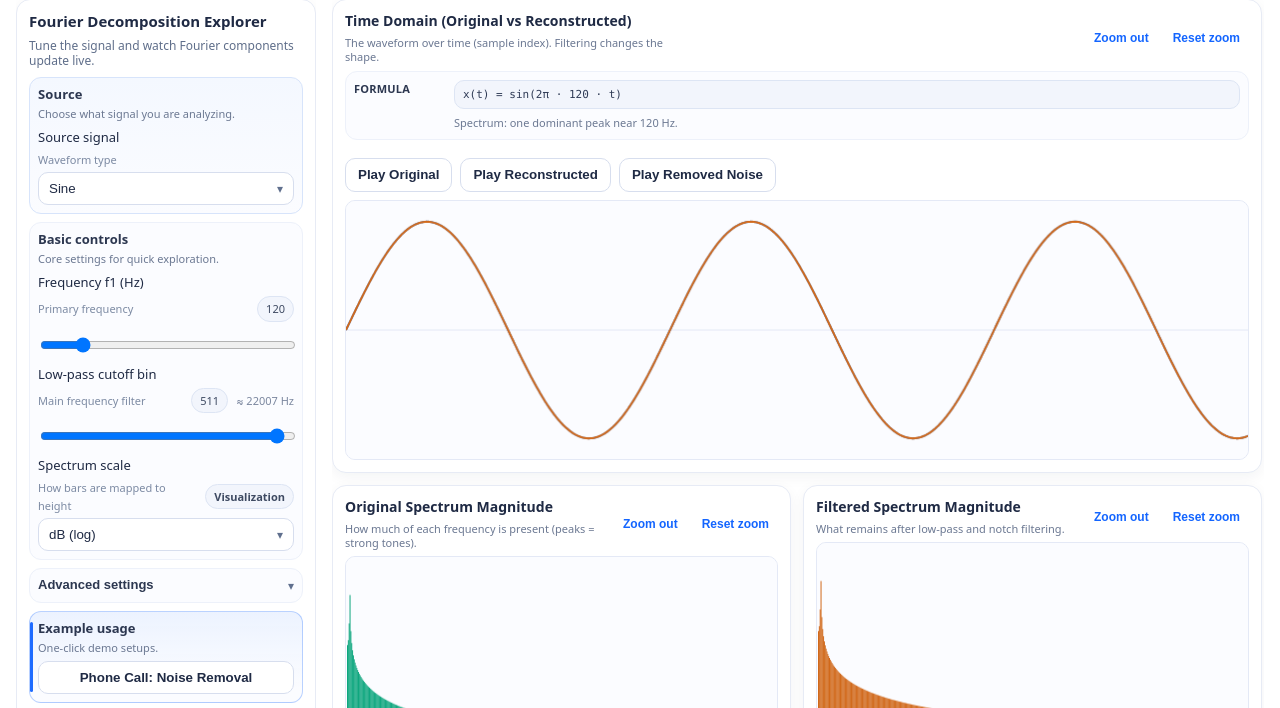
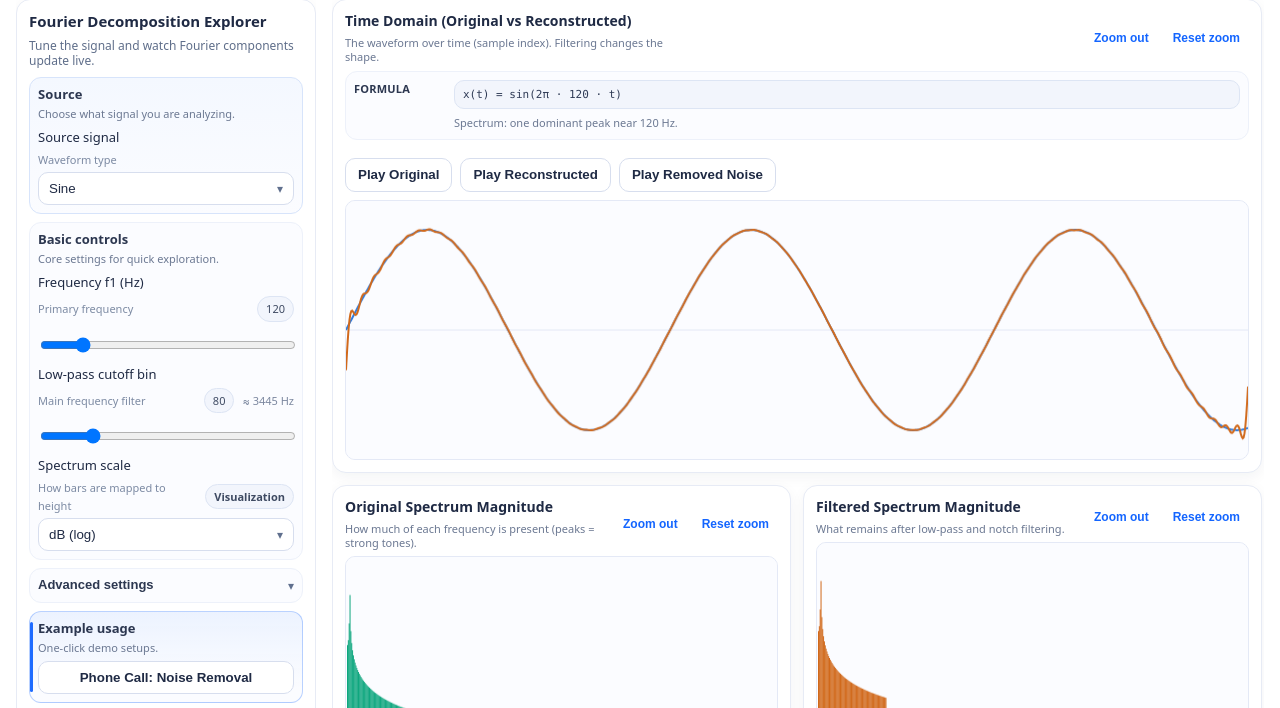
Before and after one commit to MariaHov/learn_fourier-explorer, a website built with Vite: page client/index.html in a window 1280 px wide. Both pictures are taken after a click on the button "Reset All". Shown: the part 59-767 px from the top of the page. Built offline with nearby package versions, Linux system fonts and the light colour scheme.

Commit message:
fix: Reset All restores visible filter defaults

```diff
--- a/client/app.js
+++ b/client/app.js
@@ -4,6 +4,7 @@ const DEFAULT_GAIN = 0.12;
 const MAX_PLAY_GAIN = 2.5;
 const DEFAULT_FADE_SECONDS = 0.015;
 const PHONE_DEMO_CLEAN_URL = '/audio/Cosmo_clean.wav';
+const DEFAULT_LOW_PASS_BIN = 80;
 
 const state = {
   sampleRate: DEFAULT_SAMPLE_RATE,
@@ -14,7 +15,7 @@ const state = {
   harmonics: 9,
   windowType: 'rectangular',
   spectrumScale: 'db',
-  lowPassCutoff: 80,
+  lowPassCutoff: DEFAULT_LOW_PASS_BIN,
   notchEnabled: true,
   notchBin: 60,
   notchWidth: 3,
@@ -1903,9 +1904,10 @@ function resetAll() {
   state.freq2 = 260;
   state.harmonics = 9;
   state.windowType = 'rectangular';
+  state.spectrumScale = 'db';
   state.notchEnabled = false;
   state.notchWidth = 3;
-  state.lowPassCutoff = halfSpectrumMaxBin(state.sampleCount);
+  state.lowPassCutoff = DEFAULT_LOW_PASS_BIN;
   state.notchBin = Math.min(60, state.lowPassCutoff);
 
   els.source.value = state.source;
@@ -1914,6 +1916,7 @@ function resetAll() {
   els.freq2.value = String(state.freq2);
   els.harmonics.value = String(state.harmonics);
   els.windowType.value = state.windowType;
+  if (els.spectrumScale) els.spectrumScale.value = state.spectrumScale;
   els.notchEnabled.checked = state.notchEnabled;
 
   setEditableValueText(els.samplesValue, state.sampleCount, els.samples);
@@ -1922,8 +1925,19 @@ function resetAll() {
   setEditableValueText(els.harmonicsValue, state.harmonics, els.harmonics);
 
   setAdvancedOpen(false);
+  ensurePhoneDemoOption();
   updateSourceControlVisibility();
   updateFilterBounds();
+
+  // Keep custom dropdown trigger labels consistent (no need to rebuild menus until opened).
+  if (els.windowTypeTriggerText) {
+    const opt = els.windowType.options[els.windowType.selectedIndex];
+    els.windowTypeTriggerText.textContent = opt ? opt.textContent : 'Select';
+  }
+  if (els.spectrumScaleTriggerText && els.spectrumScale) {
+    const opt = els.spectrumScale.options[els.spectrumScale.selectedIndex];
+    els.spectrumScaleTriggerText.textContent = opt ? opt.textContent : 'Select';
+  }
 
   plotInteractions.time?.resetZoom?.();
   plotInteractions.originalSpectrum?.resetZoom?.();
--- a/client/index.html
+++ b/client/index.html
@@ -89,7 +89,7 @@
               <span class="control-caption">Main frequency filter</span>
               <div class="value-meta">
                 <span id="low-pass-value" class="tag editable-value">80</span>
-                <span id="low-pass-hz" class="helper-muted">≈ 5512 Hz</span>
+                <span id="low-pass-hz" class="helper-muted">≈ 3445 Hz</span>
               </div>
             </div>
             <input id="low-pass" class="input" type="range" min="1" max="1023" step="1" value="80" />
```
